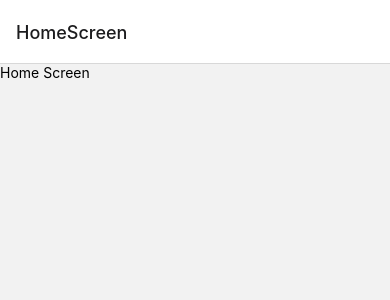
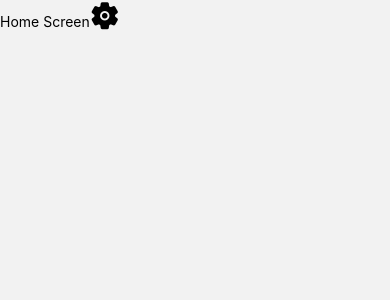
Before and after one commit to gerashdo/RNComponents, a React Native app: screen /HomeScreen in a window 390 px wide. Shown: the top 300 px of the page. Built offline with nearby package versions, Linux system fonts and the light colour scheme.

Commit message:
Add icons

```diff
--- a/package.json
+++ b/package.json
@@ -17,7 +17,8 @@
     "react-native": "0.71.1",
     "react-native-gesture-handler": "^2.9.0",
     "react-native-safe-area-context": "^4.5.0",
-    "react-native-screens": "^3.19.0"
+    "react-native-screens": "^3.19.0",
+    "react-native-vector-icons": "^9.2.0"
   },
   "devDependencies": {
     "@babel/core": "^7.20.0",
@@ -27,6 +28,7 @@
     "@tsconfig/react-native": "^2.0.2",
     "@types/jest": "^29.2.1",
     "@types/react": "^18.0.24",
+    "@types/react-native-vector-icons": "^6.4.13",
     "@types/react-test-renderer": "^18.0.0",
     "babel-jest": "^29.2.1",
     "eslint": "^8.19.0",
--- a/src/navigator/Navigator.tsx
+++ b/src/navigator/Navigator.tsx
@@ -5,7 +5,11 @@ const Stack = createStackNavigator();
 
 export const Navigator = () => {
   return (
-    <Stack.Navigator>
+    <Stack.Navigator
+        screenOptions={{
+            headerShown: false,
+        }}
+    >
       <Stack.Screen name="HomeScreen" component={ HomeScreen } />
     </Stack.Navigator>
   );
--- a/src/screens/HomeScreen.tsx
+++ b/src/screens/HomeScreen.tsx
@@ -1,4 +1,5 @@
 import React from 'react'
+import Icon from 'react-native-vector-icons/Ionicons';
 import { Text, View } from 'react-native'
 
 export const HomeScreen = () => {
@@ -6,6 +7,7 @@ export const HomeScreen = () => {
     <View>
         <Text>
             Home Screen
+            <Icon name='settings' size={ 30 } color="black" />
         </Text>
     </View>
   )
```
Also changed, not shown: 6 other files (tests, documents, lock files or other folders).
